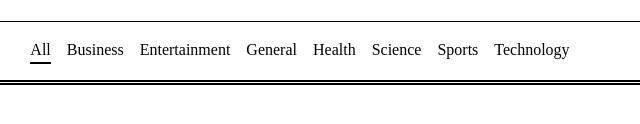
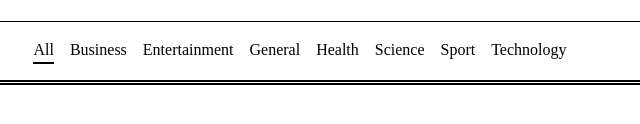
Before and after one commit to SSUK-H/javascript-study, a plain HTML site: page ssuk-times/index.html in a window 1280 px wide. Shown: the part 152-276 px from the top of the page, 340-980 px from the left. Drawn offline with nearby package versions, Linux system fonts and the light colour scheme; no server answers; a web font is replaced by a local one.

Commit message:
Revert "fix: 스포츠 카테고리 작동 오류, Sports로 오타 수정"
This reverts commit 33d6c8d9958338cce3d41dad6522c927c695fd6a.

```diff
--- a/ssuk-times/index.html
+++ b/ssuk-times/index.html
@@ -53,7 +53,7 @@
             <li>General</li>
             <li>Health</li>
             <li>Science</li>
-            <li>Sports</li>
+            <li>Sport</li>
             <li>Technology</li>
           </ul>
         </nav>
```
